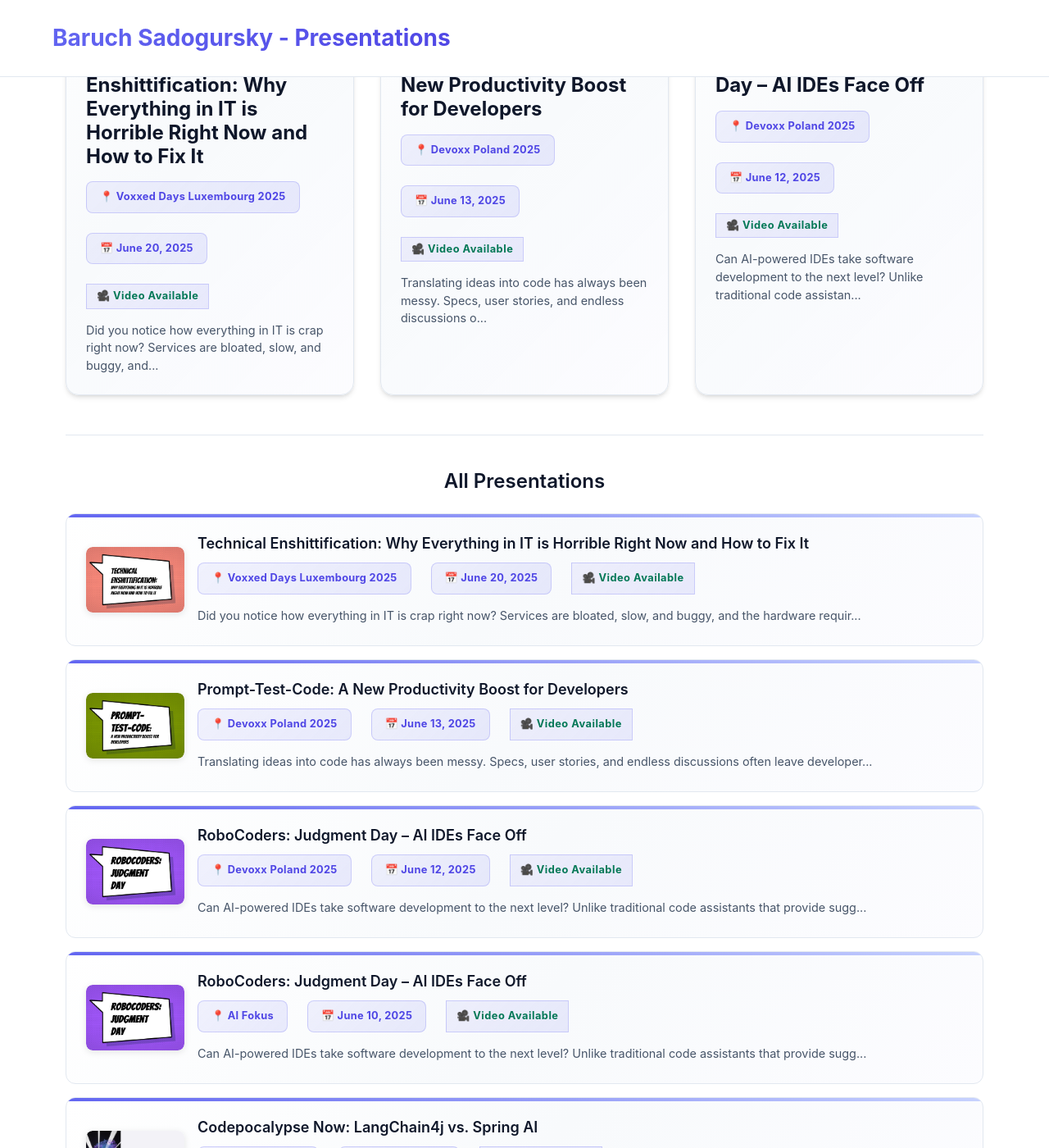
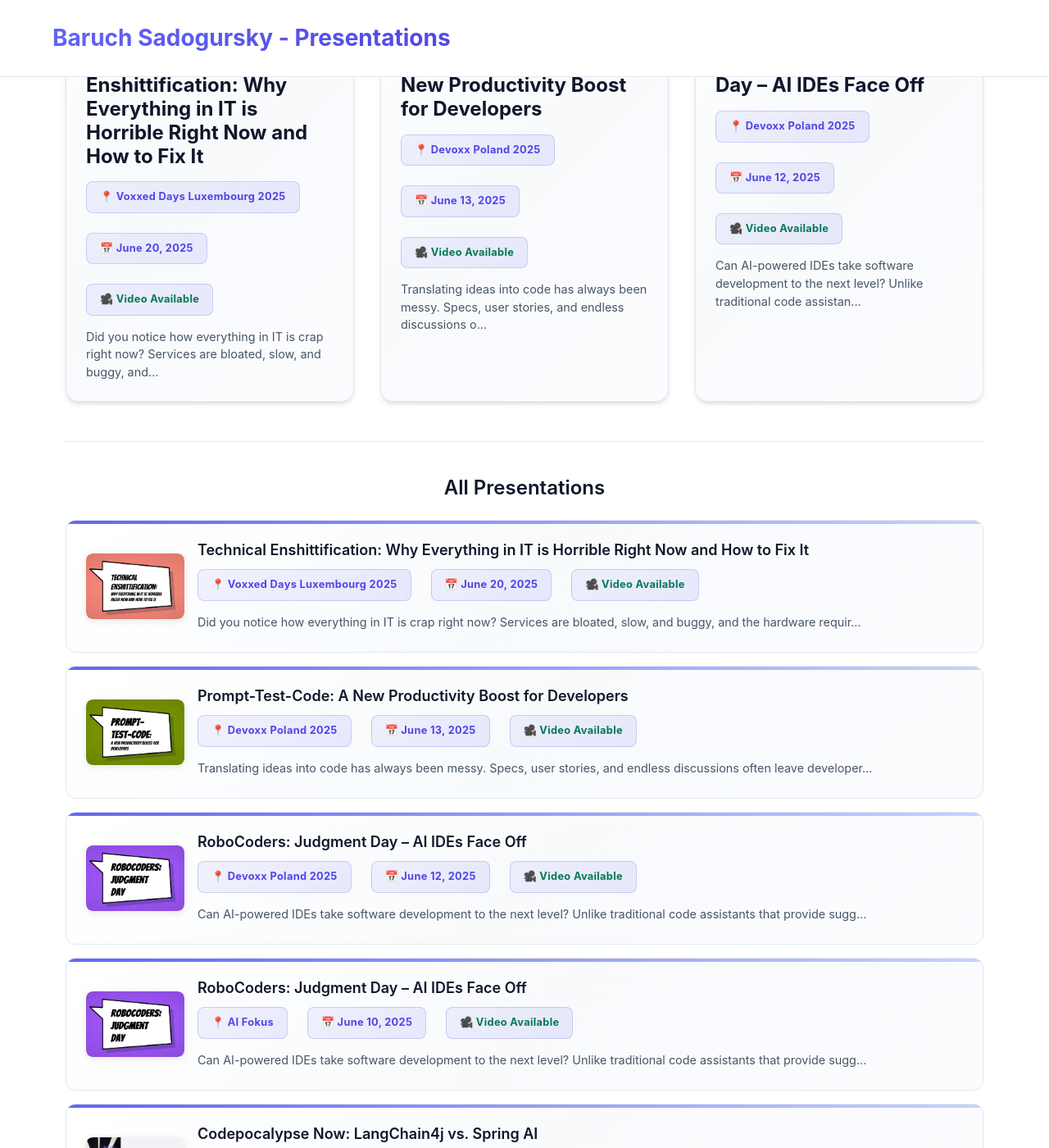
Before and after one commit to jbaruch/shownotes-template, a Jekyll site: the page built from index.md, in a window 1280 px wide and 1400 px high, scrolled down 1009 px. Shown: the whole window at 82% size. Built offline with Jekyll 4.4.1, drawn with Linux system fonts in a browser that asks for light colours.

Commit message:
Fix responsive tag layout and mobile thumbnail behavior
- Fix .talk-meta flex-direction from column to row in 768px breakpoint
- Make video tags consistent with conference/date tags (same size, padding, border-radius)
- Restore green/orange colors for video-published/video-pending status
- Hide thumbnails on screens < 400px for better mobile experience
- Keep featured talk thumbnails visible (they don't compete with text width)

```diff
--- a/assets/css/main.css
+++ b/assets/css/main.css
@@ -427,6 +427,9 @@
     border: 1px solid rgba(99, 102, 241, 0.25) !important;
     font-weight: 700 !important;
     text-transform: none !important;
+    padding: var(--space-2) var(--space-4) !important;
+    border-radius: var(--radius-md) !important;
+    letter-spacing: 0.025em !important;
 }
 
 .meta-item.status-badge.video-pending {
@@ -435,6 +438,9 @@
     border: 1px solid rgba(99, 102, 241, 0.25) !important;
     font-weight: 700 !important;
     text-transform: none !important;
+    padding: var(--space-2) var(--space-4) !important;
+    border-radius: var(--radius-md) !important;
+    letter-spacing: 0.025em !important;
 }
 
 .talk-description {
@@ -1936,8 +1942,9 @@
     }
 
     .talk-meta {
-        flex-direction: column;
-        gap: var(--space-3);
+        flex-direction: row;
+        flex-wrap: wrap;
+        gap: var(--space-2);
     }
 
     .talk-header,
@@ -2001,6 +2008,13 @@
     .resource-group h3,
     .resource-link {
         padding: var(--space-3) var(--space-4);
+    }
+}
+
+/* Hide thumbnails on very small screens */
+@media (max-width: 400px) {
+    .talk-thumbnail {
+        display: none;
     }
 }
 
```
